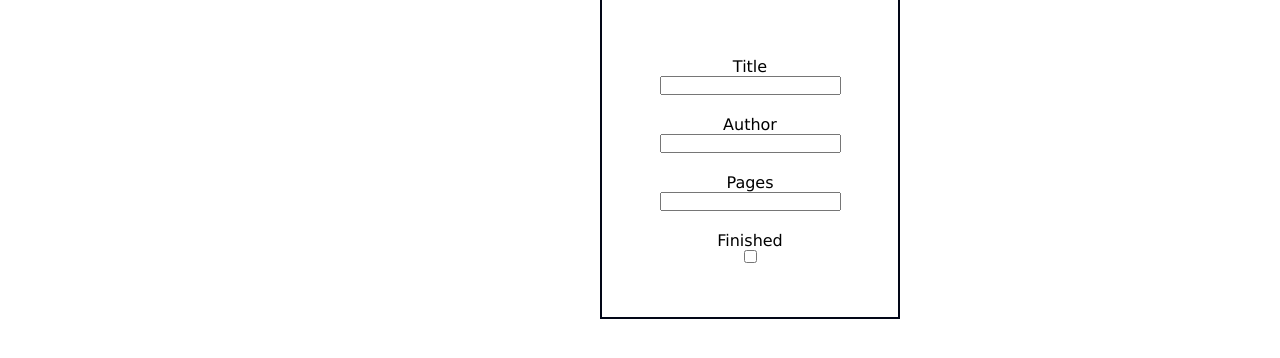
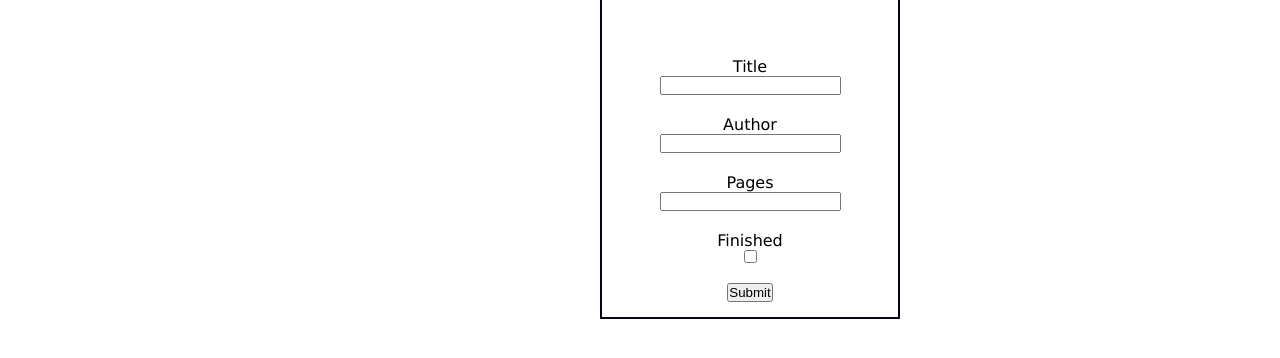
Before and after one commit to rto24/odin-library, a plain HTML site: page index.html in a window 1280 px wide. Shown: the part 394-752 px from the top of the page. Drawn offline with Linux system fonts and the light colour scheme.

Commit message:
Added submit form button

```diff
--- a/index.html
+++ b/index.html
@@ -23,7 +23,7 @@
         </div>
       </div>
 
-      <form action="" method="">
+      <form action="" method="" id="book-form">
         <h1 class="book-info-head">book information</h1>
         <div class="book-inputs">
           <label for="title">Title</label>
@@ -41,6 +41,9 @@
           <label for="read-status">Finished</label>
           <input type="checkbox" id="read-status" name="read-status">
         </div>
+        <div class="book-inputs">
+          <button type="submit">Submit</button>
+        </div>
       </form>
 
     </div>
```
